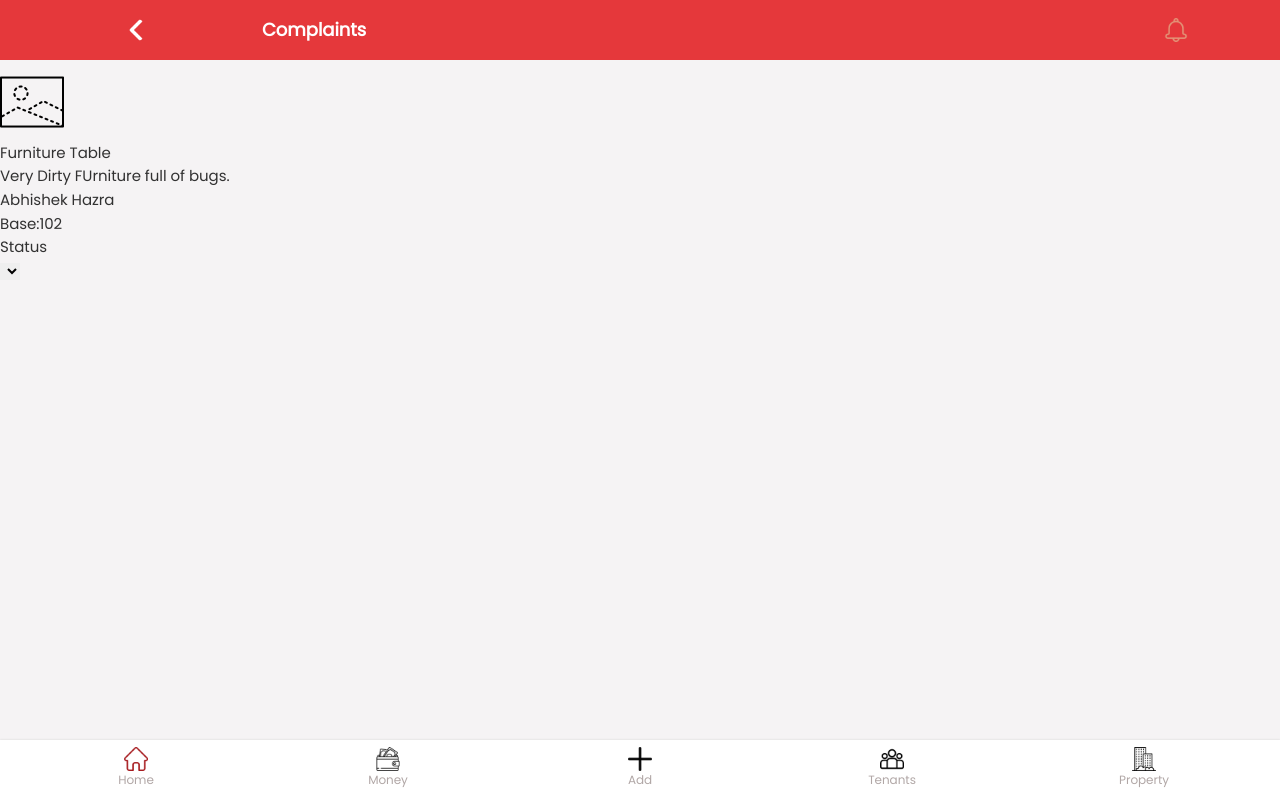
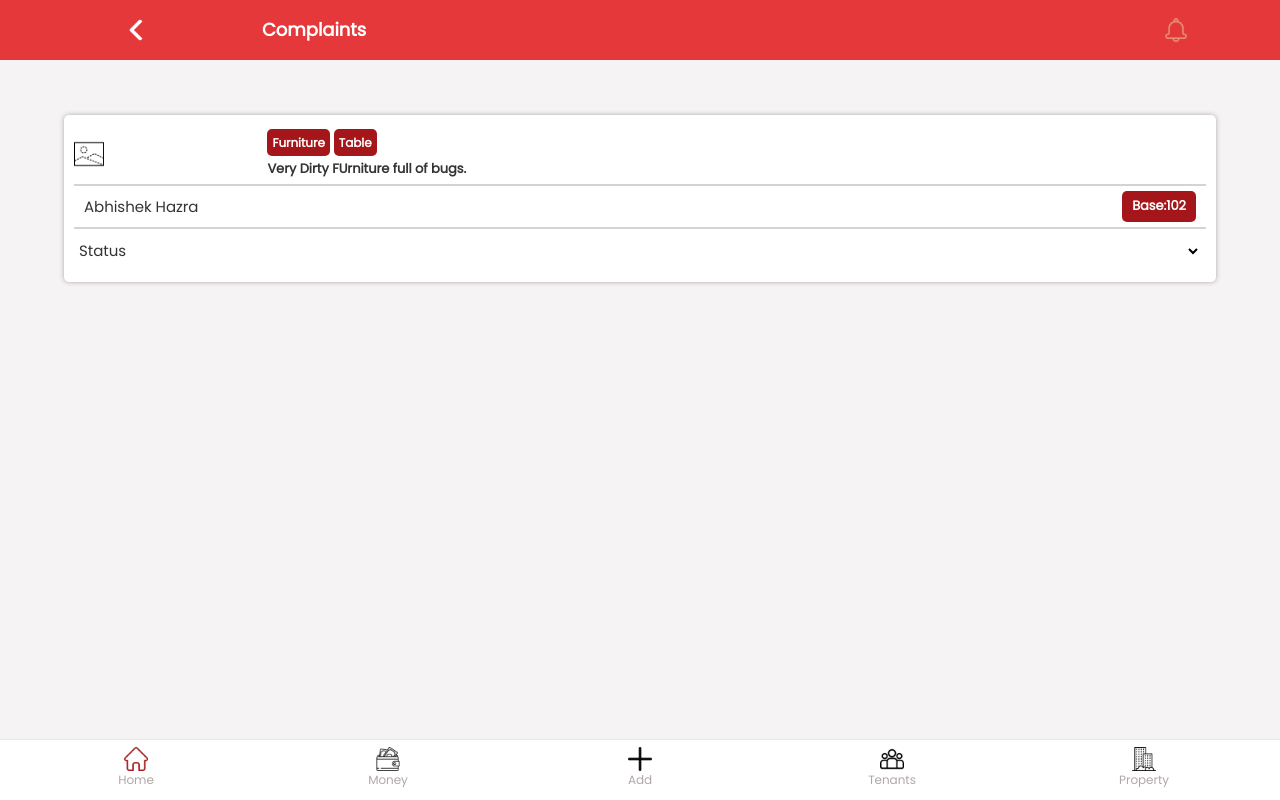
Before and after one commit to codeWithJooy/Rentfrontend, a React (Create React App) app: page /complaintSection in a window 1280 px wide. Built offline with nearby package versions, Linux system fonts and the light colour scheme.

Commit message:
Complaint Css

```diff
--- a/src/Pages/Complaints/Complaints.css
+++ b/src/Pages/Complaints/Complaints.css
@@ -12,8 +12,104 @@
   }
   .comContainer {
     width: 100%;
-    height: 90vh;
+    height: 80vh;
+    display: flex;
+    flex-wrap: wrap;
+    align-items: flex-start;
+    justify-content: center;
     overflow-y: scroll;
     overflow-x: hidden;
     z-index: 12;
   }
+  .comCard{
+    width:90%;
+    min-height:100px;
+    border-radius: 5px;
+    margin:5px 0px 5px;
+    padding:15px 10px;
+    background-color: #fff;
+    box-shadow: 0 0 5px #b1a7a6;
+  }
+  .comCardTop{
+    width:100%;
+    display: flex;
+    align-items: center;
+    justify-content: center;
+  }
+  .comCardImg{
+    width:20%;
+  }
+  .comCardImg img{
+    width:30px;
+    height:30px;
+  }
+  .comCardText{
+    width:100%;
+    padding:0px 5px;
+  }
+  .comCardType{
+    width:100%;
+  }
+  .comCardType span{
+    padding:5px ;
+    width:fit-content;
+    background-color: #a4161a;
+    color:#fff;
+    font-weight: bold;
+    border-radius: 5px;
+    font-size: 12px;
+  }
+  .comCardDescription{
+    width:100%;
+    padding:5px 0px;
+    font-size: 13px;
+    font-weight: bold;
+  }
+  .comCardBottom{
+   width:100%;
+   padding:5px 10px;
+   display: flex;
+   align-items: center;
+   justify-content: center;
+   border-top:2px solid #d3d3d3;
+   border-bottom:2px solid #d3d3d3;
+  }
+  .comCardName{
+    width:50%;
+    display: flex;
+    justify-content: flex-start;
+  }
+  .comCardRoom{
+    width:50%;
+    font-size: 13px;
+    font-weight: bold;
+    display: flex;
+    align-items: center;
+    justify-content: flex-end;
+  }
+  .comCardRoom p{
+    padding:5px 10px;
+    border-radius: 5px;
+    background-color: #a4161a;
+    color:#fff;
+    font-size: 13px;
+  }
+.comCardStatus{
+  width:100%;
+  display: flex;
+  align-items: center;
+  justify-content: center;
+  padding:10px 5px 5px;
+}
+.comStatusTitle{
+  width:20%;
+}
+.comStatusSelect{
+  width:80%;
+}
+.comStatusSelect select {
+  width:100%;
+  border:none;
+  background: transparent;
+  outline: none;
+}
```
